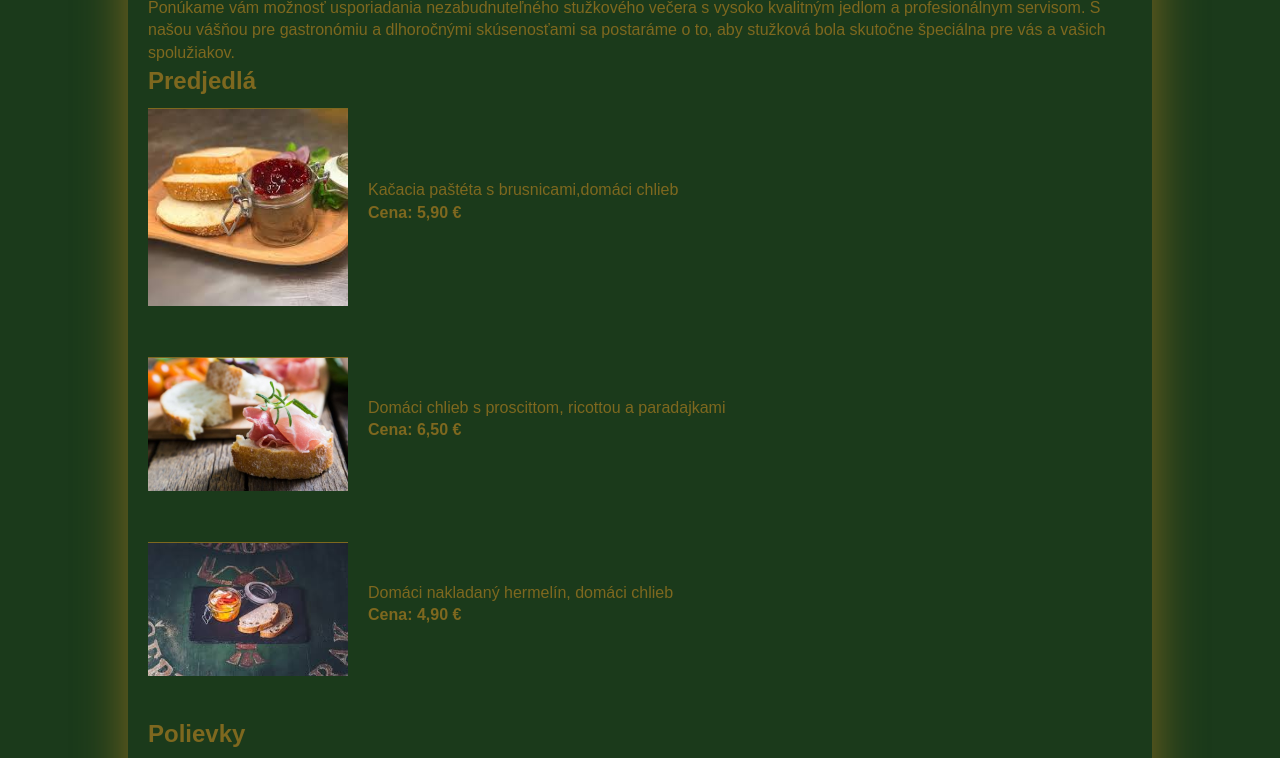
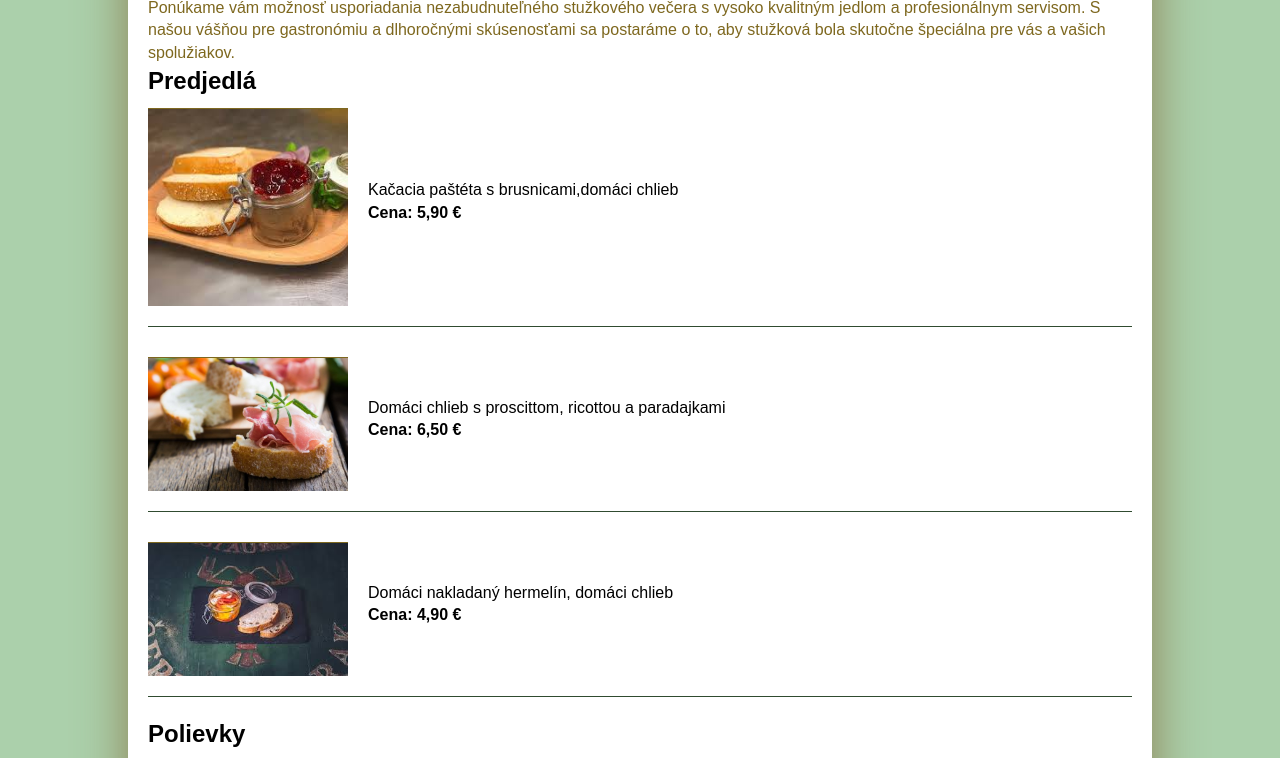
Before and after one commit to Kus-Gus/webov-technologie-skupina-1, a plain HTML site: page STUŽKOVÁ/catering-stuzkove.html in a window 1280 px wide. Shown: the part 145-903 px from the top of the page. Drawn offline with Linux system fonts and the light colour scheme.

Commit message:
final changes

```diff
--- a/STUŽKOVÁ/catering-stuzkove.html
+++ b/STUŽKOVÁ/catering-stuzkove.html
@@ -5,62 +5,13 @@
   <meta name="viewport" content="width=device-width, initial-scale=1.0">
   <title>Obleky na stužkovú</title>
   <link rel="stylesheet" href="style-stuzkove.css">
-  <style>
-    body {
-      font-family: Arial, sans-serif;
-      margin: 0;
-      padding: 0;
-      background-color: rgba(34, 72, 34, 0.96);
-    }
-    .container {
-      width: 80%;
-      margin: 20px auto;
-      background-color: #7e681f;
-      padding: 20px;
-      border-radius: 8px;
-      box-shadow: #7e681f;
-    }
-    h1 {
-      text-align: center;
-      color: #7e681f;
-    }
-    .suit {
-      display: flex;
-      justify-content: space-between;
-      align-items: center;
-      margin-bottom: 20px;
-      border-bottom: 5px solid #7e681f;
-      padding-bottom: 20px;
-    }
-    .suit img {
-      max-width: 200px;
-      max-height: 300px;
-    }
-    .suit-info {
-      flex: 1;
-      padding-left: 20px;
-    }
-    .suit-info h2 {
-      margin-top: 0;
-      color: #7e681f;
-    }
-    .suit-info p {
-      color: #7e681f;
-    }
-    .suit-info .price {
-      color: #7e681f;
-      font-weight: bold;
-    }
 
-
-  </style>
 </head>
 <body>
 
 <header class="header">
   <img class="logo" src="../logo/logo1.png" alt="Apple Logo"
-       style="width: 40px !important;
-              height: 50px !important;">
+
   <ul class="nav">
     <li class="nav-item">
       <a href="../SVADBA/hlavna-svadba.html">Svadby</a>
@@ -85,7 +36,7 @@
   <h1>Ketering</h1>
   <p style="color: #7e681f;">Ponúkame vám možnosť usporiadania nezabudnuteľného stužkového večera s vysoko kvalitným jedlom a profesionálnym servisom. S našou vášňou pre gastronómiu a dlhoročnými skúsenosťami sa postaráme o to, aby stužková bola skutočne špeciálna pre vás a vašich spolužiakov.</p>
 
-  <h2 style="color: #7e681f;">Predjedlá</h2>
+  <h2 >Predjedlá</h2>
 
   <div class="suit">
     <img src="img-stužková/Stužková/katering-stužkové/Obrázok16.jpg" alt="Obrázok16">
@@ -110,7 +61,8 @@
       <p class="price">Cena: 4,90 €</p>
     </div>
   </div>
-  <h2 style="color: #7e681f;">Polievky</h2>
+
+  <h2>Polievky</h2>
   <div class="suit">
     <img src="img-stužková/Stužková/katering-stužkové/obrazok19.jpg" alt="Oblek 4">
     <div class="suit-info">
@@ -126,7 +78,9 @@
       <p class="price">Cena: 3,50 €</p>
     </div>
   </div>
-  <h2 style="color: #7e681f;">Hlavné jedlá</h2>
+
+  <h2>Hlavné jedlá</h2>
+
   <div class="suit">
     <img src="img-stužková/Stužková/katering-stužkové/obrazok21.jpg" alt="Oblek 6">
     <div class="suit-info">
@@ -155,60 +109,8 @@
 
 </div>
 
-<title>Koláče</title>
-<style>
-  body {
-    font-family: Arial, sans-serif;
-    margin: 0;
-    padding: 0;
-    background-color: #1b3a1b;
-  }
-  .container {
-    width: 80%;
-    margin: 20px auto;
-    background-color: #1b3a1b;
-    padding: 20px;
-    border-radius: 8px;
-    box-shadow: 0 0 10px rgba(0,0,0,0.1);
-  }
-  h1 {
-    text-align: center;
-    color: #7e681f;
-  }
-  .suit {
-    display: flex;
-    justify-content: space-between;
-    align-items: center;
-    margin-bottom: 20px;
-    border-bottom: 5px solid #7e681f;
-    padding-bottom: 20px;
-  }
-  .suit img {
-    max-width: 200px;
-    max-height: 300px;
-  }
-  .suit-info {
-    flex: 1;
-    padding-left: 20px;
-  }
-  .suit-info h2 {
-    margin-top: 0;
-    color: #7e681f;
-  }
-  .suit-info p {
-    color: #7e681f;
-  }
-  .suit-info .price {
-    color: #7e681f;
-    font-weight: bold;
-  }
-</style>
-</head>
-
 <div class="container">
   <h1>Koláče</h1>
-
-
 
   <div class="suit">
     <img src="img-stužková/Stužková/kolace-stužkové/obrazok24.jpg" alt="Empírové šaty">
@@ -268,26 +170,26 @@
     font-family: Arial, sans-serif;
     margin: 0;
     padding: 0;
-    background-color: #1b3a1b;
+    background-color: #abd0ab;
   }
   .container {
     width: 80%;
     margin: 20px auto;
-    background-color: #1b3a1b;
+    background-color: #ffffff;
     padding: 20px;
     border-radius: 8px;
-    box-shadow: 0 0 50px #7e681f
+    box-shadow: 0 0 50px #8c7e51
   }
   h1 {
     text-align: center;
-    color: #7e681f;
+    color: #000000;
   }
   .suit {
     display: flex;
     justify-content: space-between;
     align-items: center;
     margin-bottom: 20px;
-    border-bottom: 1px solid #1b3a1b;
+    border-bottom: 1px solid #304b30;
     padding-bottom: 20px;
   }
   .suit img {
@@ -300,13 +202,13 @@
   }
   .suit-info h2 {
     margin-top: 0;
-    color: #7e681f;
+    color: #000000;
   }
   .suit-info p {
-    color: #7e681f;
+    color: #000000;
   }
   .suit-info .price {
-    color: #7e681f;
+    color: #000000;
     font-weight: bold;
   }
   /* Pridanie čiarky pod obrázky */
--- a/STUŽKOVÁ/style-stuzkove.css
+++ b/STUŽKOVÁ/style-stuzkove.css
@@ -12,7 +12,7 @@
    ========================================================================== */
 
 html {
-  color: #7E681FFF;
+  color: #ffffff;
   font-size: 1em;
   line-height: 1.4;
 }
@@ -233,10 +233,10 @@ h1 {
 }
 .suit-info h2 {   /*nádpisi šiat*/
   margin-top: 0;
-  color: #1a4718;
+  color: #ffffff;
 }
 .suit-info p {    /*popis šiat*/
-  color: #48723E;
+  color: #ffffff;
 }
 .suit-info .price {    /*cena šiat*/
   color: #000000;
```
